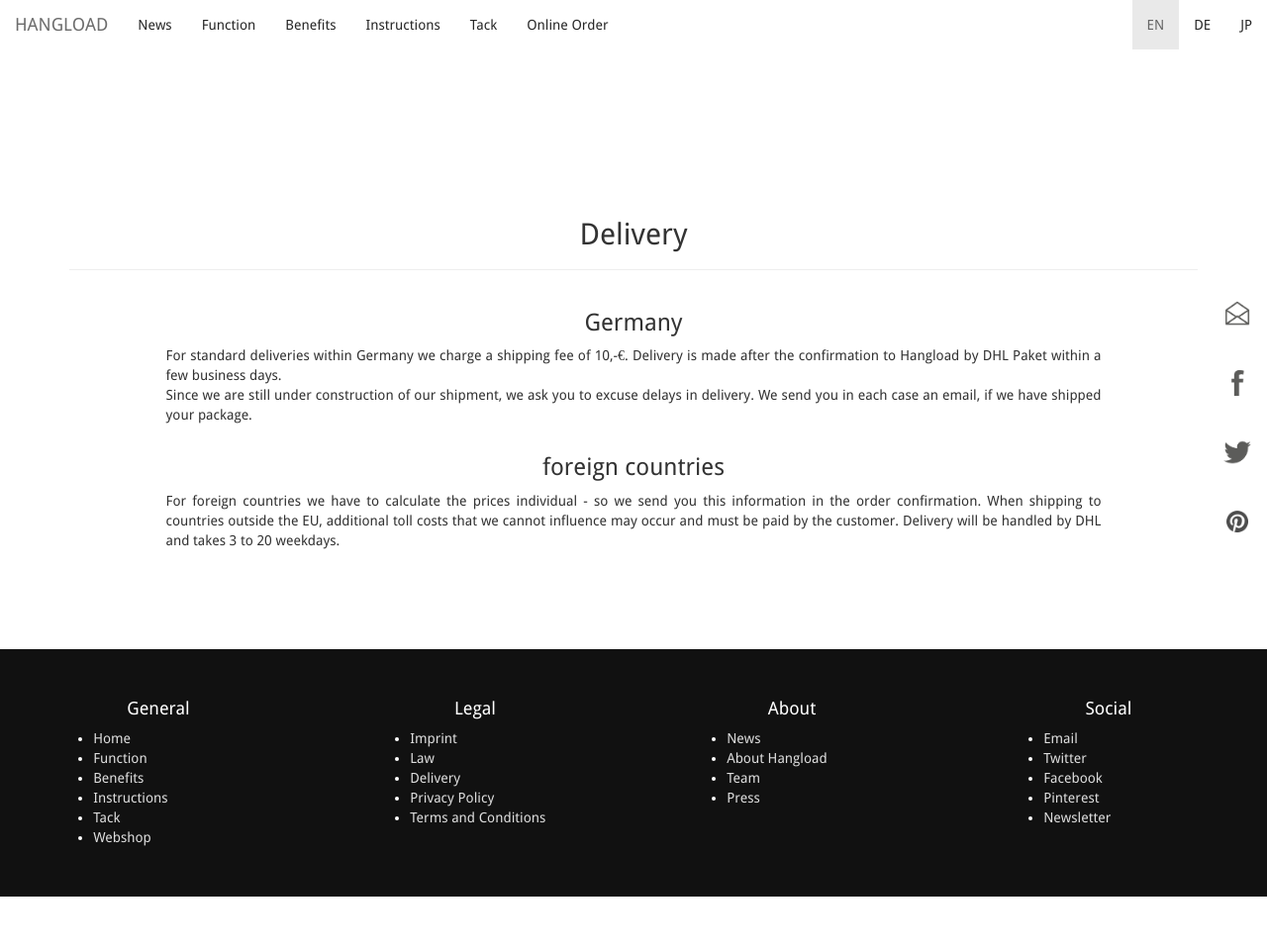
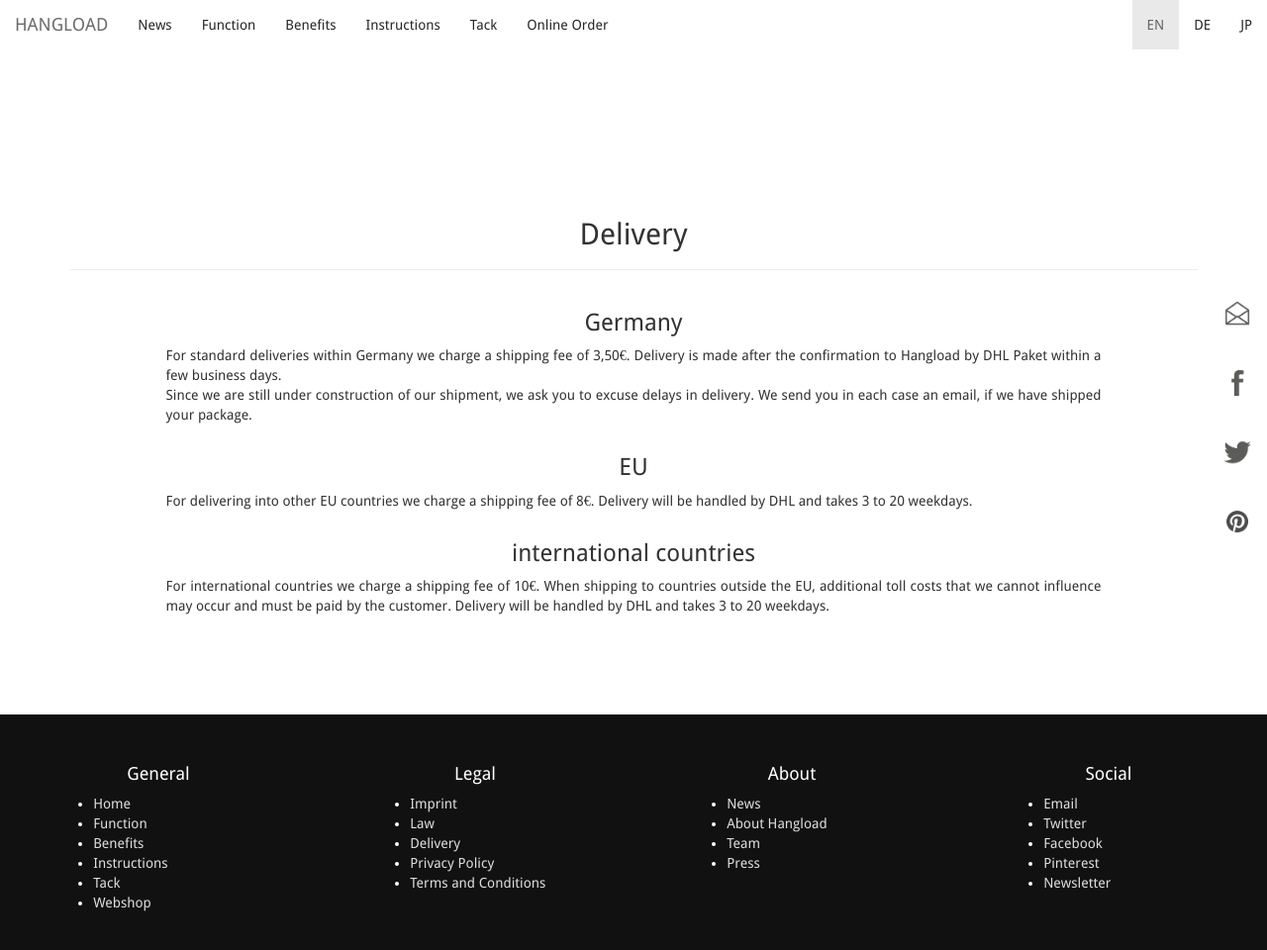
Before and after one commit to bodokaiser/hangload.com, a Jekyll site: the page built from delivery.html, in a window 1280 px wide and 972 px high. Shown: the top 960 px of the window at 99% size. Built offline with Jekyll 4.4.1, drawn with Linux system fonts in a browser that asks for light colours; nearby versions of some CDN libraries; library files that are not in the unit come from our copies; Markdown is read by kramdown in place of the engine named in the settings.

Commit message:
Update delivery.html

```diff
--- a/delivery.html
+++ b/delivery.html
@@ -16,7 +16,7 @@ language: en
 <div class="col-xs-10 col-xs-offset-1">
 <h3 class="text-center">Germany</h3>
 <p class="text-justify">
-For standard deliveries within Germany we charge a shipping fee of 10,-€.
+For standard deliveries within Germany we charge a shipping fee of 3,50€.
 Delivery is made after the confirmation to Hangload by DHL Paket within a few business days.
 <br>
 Since we are still under construction of our shipment, we ask you to excuse delays in delivery.
@@ -27,10 +27,19 @@ We send you in each case an email, if we have shipped your package.
 
 <div class="row">
 <div class="col-xs-10 col-xs-offset-1">
-<h3 class="text-center">foreign countries</h3>
+<h3 class="text-center">EU</h3>
 <p class="text-justify">
-For foreign countries we have to calculate the prices individual - so we send you this information
-in the order confirmation.
+For delivering into other EU countries we charge a shipping fee of 8€.
+Delivery will be handled by DHL and takes 3 to 20 weekdays.
+</p>
+</div>
+</div>
+
+<div class="row">
+<div class="col-xs-10 col-xs-offset-1">
+<h3 class="text-center">international countries</h3>
+<p class="text-justify">
+For international countries we charge a shipping fee of 10€.
 When shipping to countries outside the EU, additional toll costs that we cannot influence may occur and must be paid by the customer.
 Delivery will be handled by DHL and takes 3 to 20 weekdays.
 </p>
```
